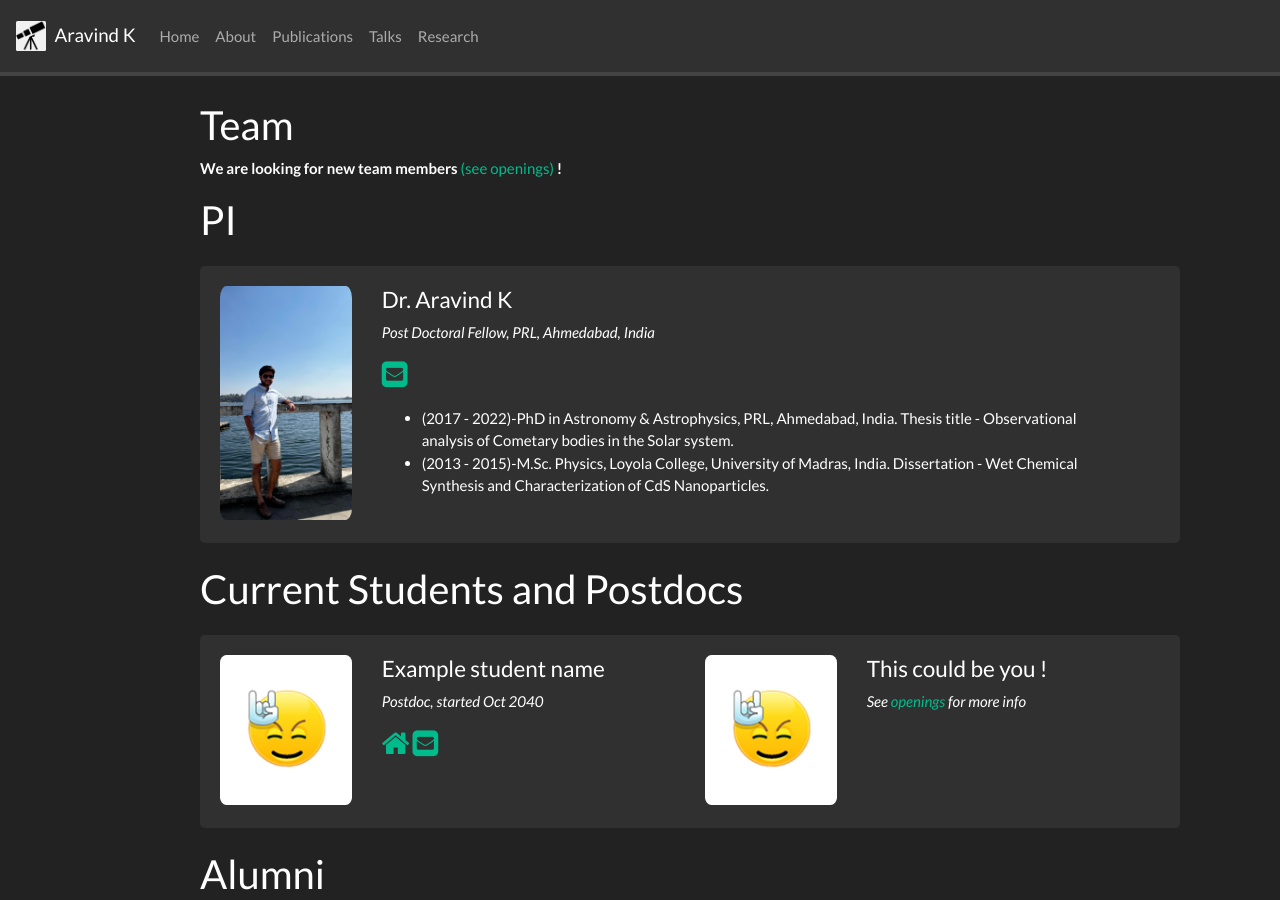
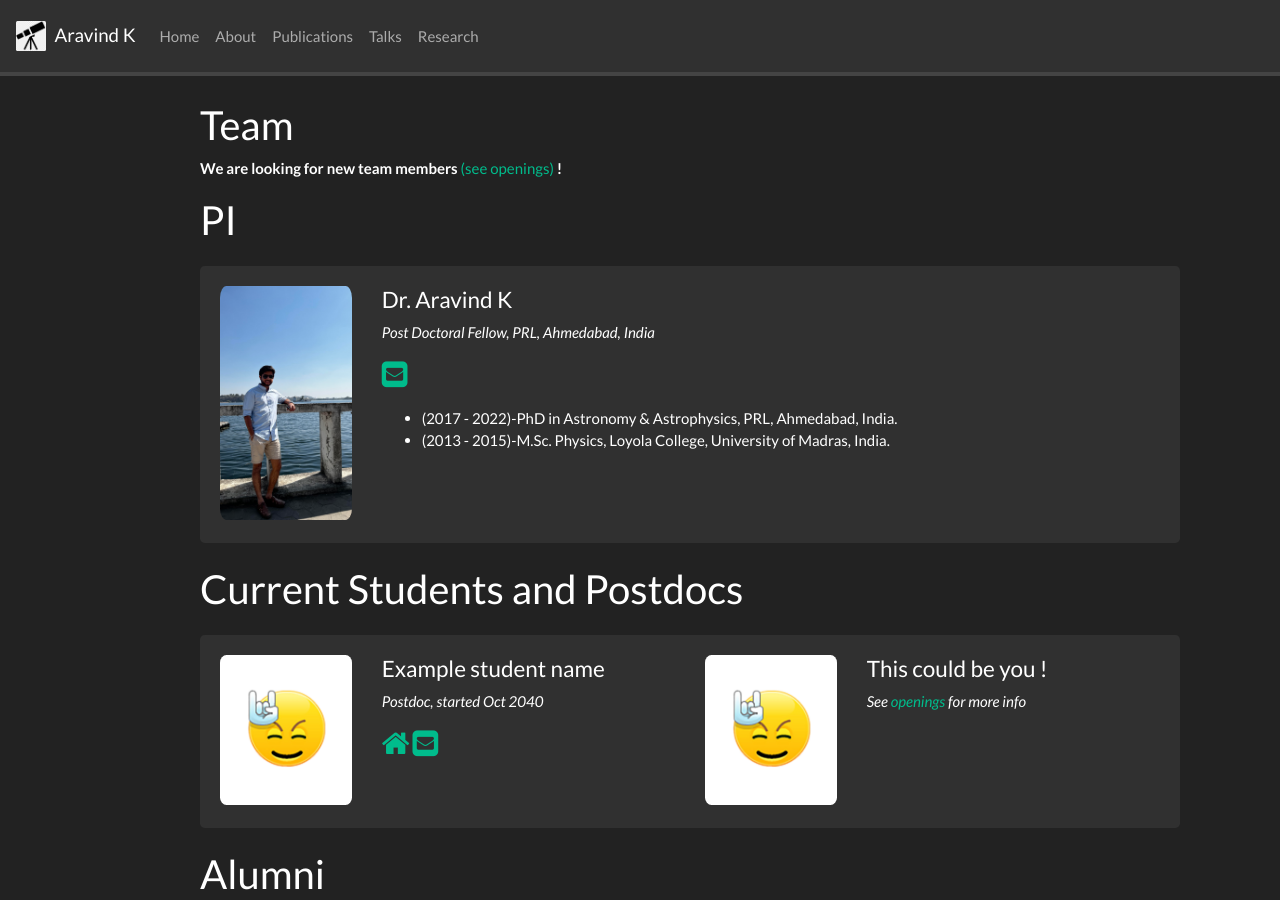
Before and after one commit to DrAravind1192/DrAravind1192.github.io, a Jekyll site: the page built from _pages/team.md, in a window 1280 px wide and 900 px high. Built offline with Jekyll 4.4.1, drawn with Linux system fonts in a browser that asks for light colours; nearby versions of some CDN libraries; a style sheet for code colours, icons or effects is not loaded.

Commit message:
Update pi.yml

```diff
--- a/_data/pi.yml
+++ b/_data/pi.yml
@@ -12,8 +12,8 @@
   cv: papers/CV.pdf
   # Change the number below to the number of "educations" you have (up to 6)
   number_educ: 5
-  education1: (2017 - 2022)-PhD in Astronomy & Astrophysics, PRL, Ahmedabad, India. Thesis title - Observational analysis of Cometary bodies in the Solar system.
-  education2: (2013 - 2015)-M.Sc. Physics, Loyola College, University of Madras, India. Dissertation - Wet Chemical Synthesis and Characterization of CdS Nanoparticles.
+  education1: (2017 - 2022)-PhD in Astronomy & Astrophysics, PRL, Ahmedabad, India. <!-- Thesis title - Observational analysis of Cometary bodies in the Solar system.-->
+  education2: (2013 - 2015)-M.Sc. Physics, Loyola College, University of Madras, India.<!-- Dissertation - Wet Chemical Synthesis and Characterization of CdS Nanoparticles. -->
   education3: (2010 - 2013)-B.Sc. Physics, Sacred Heart College, Thevara, Mahatma Gandhi University, Kerala
   education4: (2010)-Class XII Central Board of Secondary Education, Kerala, India
   education5: (2008)-Class X Central Board of Secondary Education, Kerala, India
```
